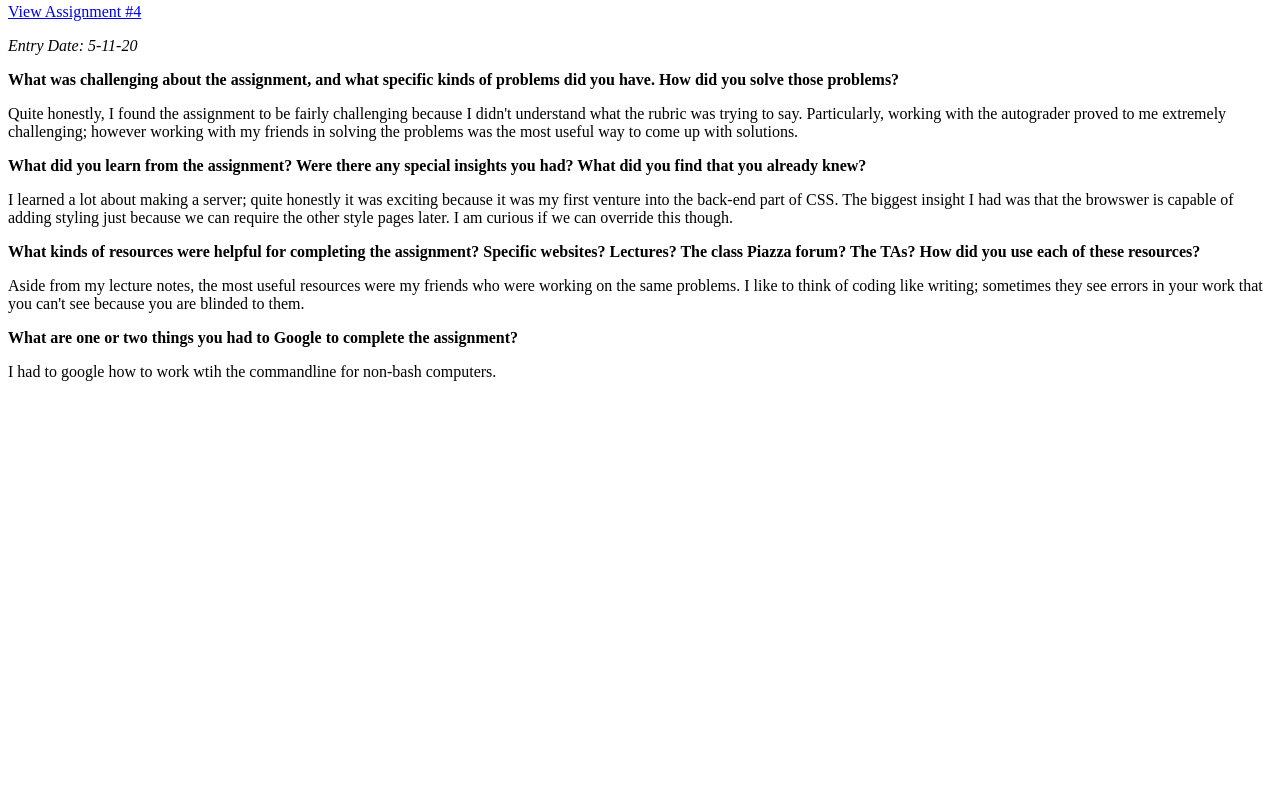
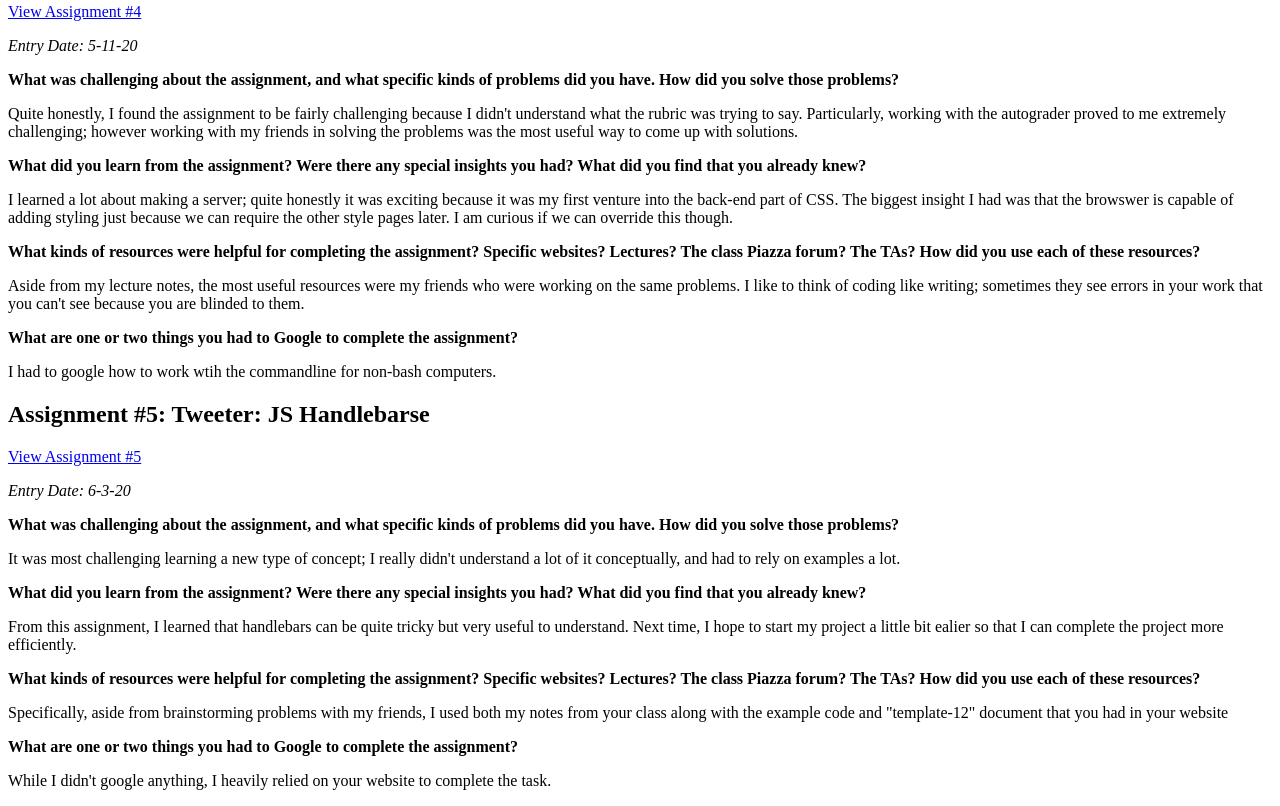
Before and after one commit to DavidJacobPhillip/DavidJacobPhillip.github.io, a plain HTML site: page blog.html in a window 1280 px wide. Shown: the part 1291-2097 px from the top of the page. Before the commit the page ends 1688 px from the top, so only its background shows below. Drawn offline with Linux system fonts and the light colour scheme.

Commit message:
Add files via upload

```diff
--- a/blog.html
+++ b/blog.html
@@ -49,5 +49,17 @@
         <p>Aside from my lecture notes, the most useful resources were my friends who were working on the same problems. I like to think of coding like writing; sometimes they see errors in your work that you can't see because you are blinded to them. </p>
         <p><b>What are one or two things you had to Google to complete the assignment?</b></p>
         <p>I had to google how to work wtih the commandline for non-bash computers.</p>
+
+        <h2>Assignment #5: Tweeter: JS Handlebarse</h2>
+        <p><a href = "tweeter.html">View Assignment #5</a></p>
+        <p><i>Entry Date: 6-3-20</i></p>
+        <p><b>What was challenging about the assignment, and what specific kinds of problems did you have. How did you solve those problems?</b></p>
+        <p>It was most challenging learning a new type of concept; I really didn't understand a lot of it conceptually, and had to rely on examples a lot.</p>
+        <p><b>What did you learn from the assignment? Were there any special insights you had? What did you find that you already knew?</b></p>
+        <p>From this assignment, I learned that handlebars can be quite tricky but very useful to understand. Next time, I hope to start my project a little bit ealier so that I can complete the project more efficiently. </p>
+        <p><b>What kinds of resources were helpful for completing the assignment? Specific websites? Lectures? The class Piazza forum? The TAs? How did you use each of these resources?</b></p>
+        <p>Specifically, aside from brainstorming problems with my friends, I used both my notes from your class along with the example code and "template-12" document that you had in your website</p>
+        <p><b>What are one or two things you had to Google to complete the assignment?</b></p>
+        <p>While I didn't google anything, I heavily relied on your website to complete the task.</p>
 	</body>
 </html>
```
